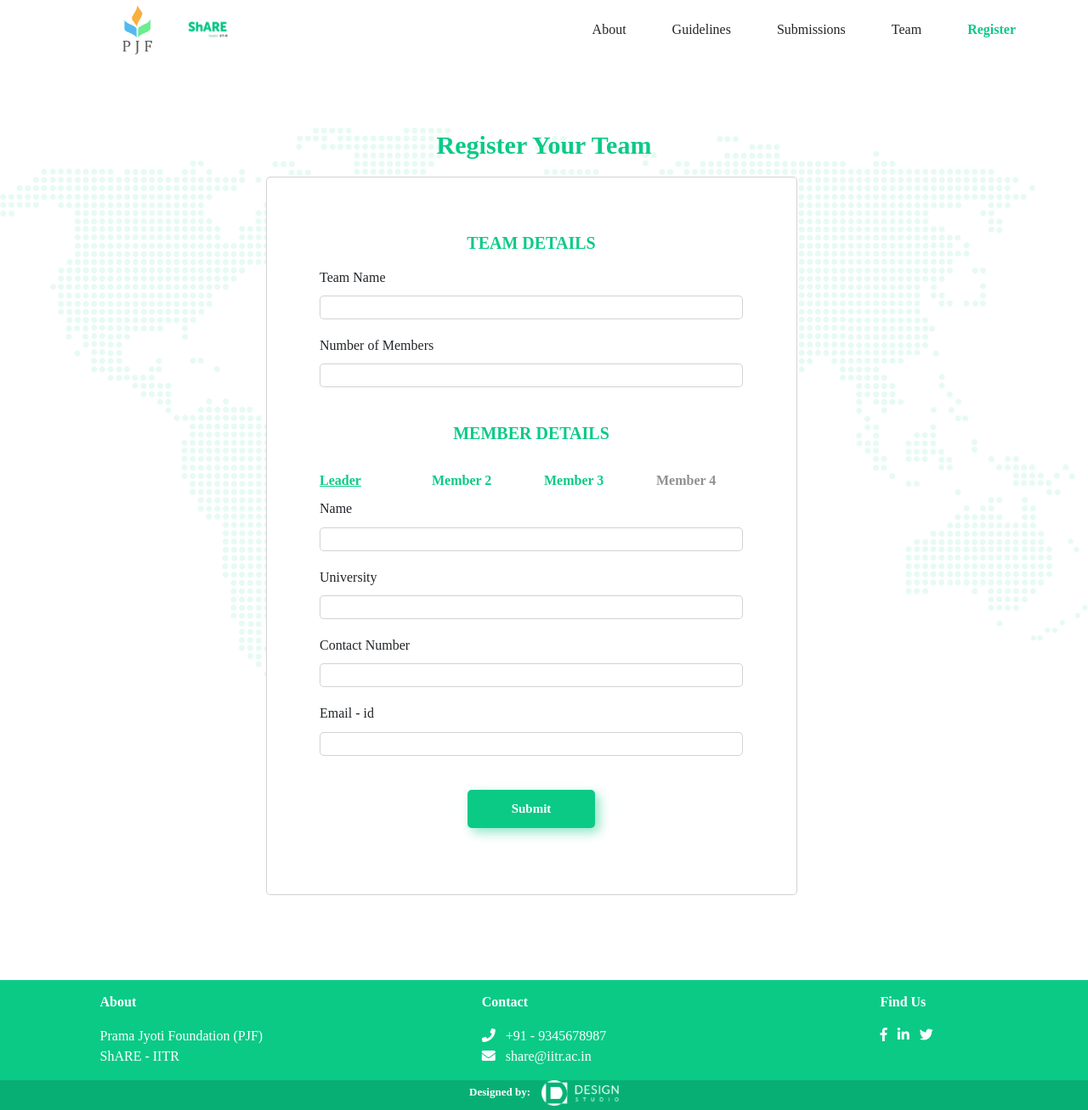
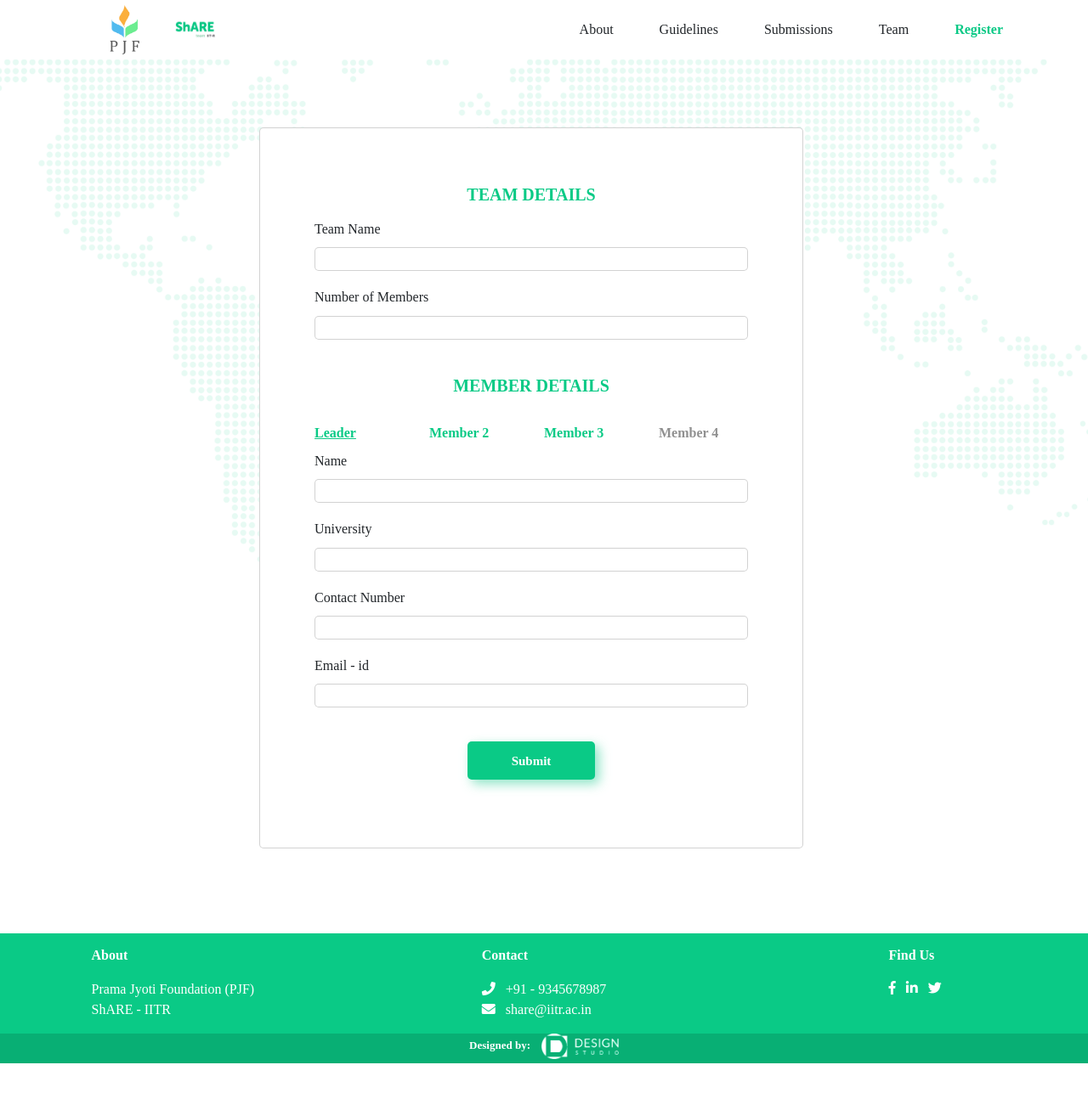
Before and after one commit to nikhilmuz/ShARE_IITR, a PHP site: page /register.php in a window 1280 px wide. Shown: the whole page at 85% size. After the commit the page ends 1252 px from the top, so only its background shows below. Run offline with PHP 8.4, Linux system fonts and the light colour scheme; some libraries are stand-ins or nearby versions; some web fonts are replaced.

Commit message:
Landing page, fullpage.js and css edits

```diff
--- a/about.php
+++ b/about.php
@@ -6,8 +6,8 @@
         $('#about_nav').css('font-weight','bold');
         document.title='About | Global Strategy Case Challenge';
     </script>
-<div class="row content">
-	<div class="heading col-md-12">
+<div class="row padding-10">
+	<div class="heading content col-md-12">
         <p align="center">Nam sit amet rutrum nisi. Morbi dignissim nibh ac tincidunt sollicitudin. Curabitur feugiat, diam a sodales feugiat, nulla nisl bibendum felis, vel vehicula orci neque vel augue. Phasellus nulla nulla, pharetra vel massa sit amet, accumsan ultrices lacus. Proin suscipit ultricies porttitor. Mauris ac turpis mi. Pellentesque maximus condimentum mauris sed viverra. Curabitur eget aliquam massa, vel sodales elit. Aliquam erat volutpat. In efficitur felis id velit ornare suscipit. Maecenas tempus eros nec maximus luctus. Nunc mattis lacus id ex consequat, eget mollis lectus laoreet. In a purus at dolor tempus ornare. Proin blandit nulla vel nunc cursus aliquet.</p>
         <p class="head-text" align="center">Rewards</p>
         <p align="center">Nam sit amet rutrum nisi. Morbi dignissim nibh ac tincidunt sollicitudin. Curabitur feugiat, diam a sodales feugiat, nulla nisl bibendum felis, vel vehicula orci neque vel augue. Phasellus nulla nulla, pharetra vel massa sit amet, accumsan ultrices lacus. Proin suscipit ultricies porttitor. Mauris ac turpis mi. Pellentesque maximus condimentum mauris sed viverra. Curabitur eget</p>
--- a/assets/css/home.css
+++ b/assets/css/home.css
@@ -18,8 +18,6 @@
 .info{
     font-size: small;
 }
-.content{
-    background-image: url("./../images/map.png");
-    background-size: 100%;
-    background-repeat: no-repeat;
+.section{
+ width: 100%;
 }
--- a/assets/css/register.css
+++ b/assets/css/register.css
@@ -46,8 +46,3 @@ input[name='phone']::-webkit-outer-spin-button {
     -webkit-appearance: none;
     margin: 0;
 }
-.content{
-    background-image: url("./../images/map.png");
-    background-size: 100%;
-    background-repeat: no-repeat;
-}
--- a/assets/css/share.css
+++ b/assets/css/share.css
@@ -2,18 +2,30 @@
 body{
 	margin: 0px;
 	padding: 0px;
+    width: 100%;
     font-family: 'Metropolis';
 }
 a {
     text-decoration: none;
     color: unset;
 }
+.container-fluid{
+    padding: 0px;
+}
 a:hover{
     color: unset;
     text-decoration: none;
 }
-.content{
-    margin-top: 150px;
+.map-bg{
+    background-image: url("./../images/map.png");
+    background-size: 100%;
+    background-repeat: no-repeat;
+}
+.content:before{
+    content: "";
+    display: block;
+    clear: both;
+    height: 150px;
 }
 .list{
     list-style: none;
--- a/guidelines.php
+++ b/guidelines.php
@@ -6,8 +6,8 @@
     $('#guidelines_nav').css('font-weight','bold');
     document.title='Guidelines | Global Strategy Case Challenge';
 </script>
-<div class="row content">
-	<div class="padding-10 col-md-12">
+<div class="row">
+	<div class="padding-10 content col-md-12">
         <p class="head-text" align="center">Eligibility</p>
         <ul>
             <li>Teams can consist of students pursuing Undergraduate/Master's Degree in any discipline.</li>
--- a/register.php
+++ b/register.php
@@ -6,7 +6,7 @@
     $('#register_nav').css('font-weight','bold');
     document.title='Register | Global Strategy Case Challenge';
 </script>
-<div class="row content">
+<div class="row map-bg content">
     <div class="col-md-12"><p class="topic" align="center">Register Your Team</p></div>
     <div class="row col-md-12">
         <div class="col-md-3"></div>
--- a/team.php
+++ b/team.php
@@ -6,8 +6,8 @@
         $('#team_nav').css('font-weight','bold');
         document.title='Team | Global Strategy Case Challenge';
     </script>
-<div class="row content">
-    <div class="text-center padding-10">
+<div class="row">
+    <div class="text-center content padding-10">
 	<div class="col-md-12">
         <p class="head-text">ShARE IITR - Official Consulting group of IIT Roorkee</p>
         <p align="justify">Lorem ipsum dolor sit amet, consectetur adipiscing elit. Proin euismod non leo et sollicitudin. Aliquam at auctor ante. Lorem ipsum dolor sit amet, consectetur adipiscing elit. Etiam tincidunt viverra nisi, eu molestie neque accumsan sit amet. Mauris tristique risus lacinia velit vulputate, sit amet euismod erat tincidunt. Ut interdum, felis vitae molestie lacinia, turpis libero pulvinar nisi, ut faucibus leo sem at purus. In sit amet nibh vel tellus tempus consequat a eget dolor. Donec id vestibulum nibh. Donec euismod elit a lacus ornare, eget feugiat mauris varius. Integer vulputate nisi euismod mauris egestas, vel cursus turpis congue. Fusce pretium, turpis sed lobortis lacinia, justo diam rhoncus erat, in malesuada justo leo in diam. Morbi quis sapien feugiat ligula pharetra hendrerit. Maecenas ante nisi, scelerisque a dui a, cursus convallis velit. Nulla quis ligula nunc. Nullam arcu lorem, facilisis sed dictum sit amet, bibendum in orci. Mauris ornare cursus ex eu feugiat.</p>
```
Also changed, not shown: index.php (+5 -5 lines).
